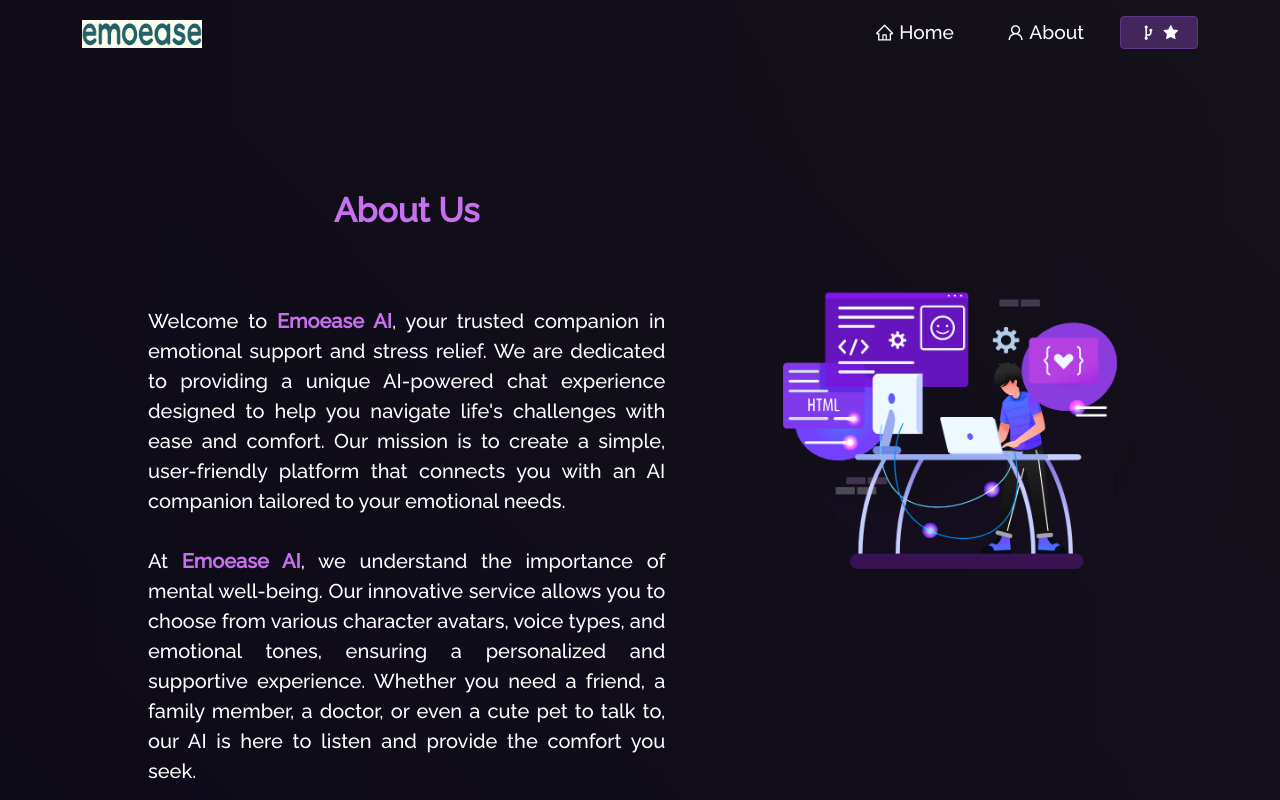
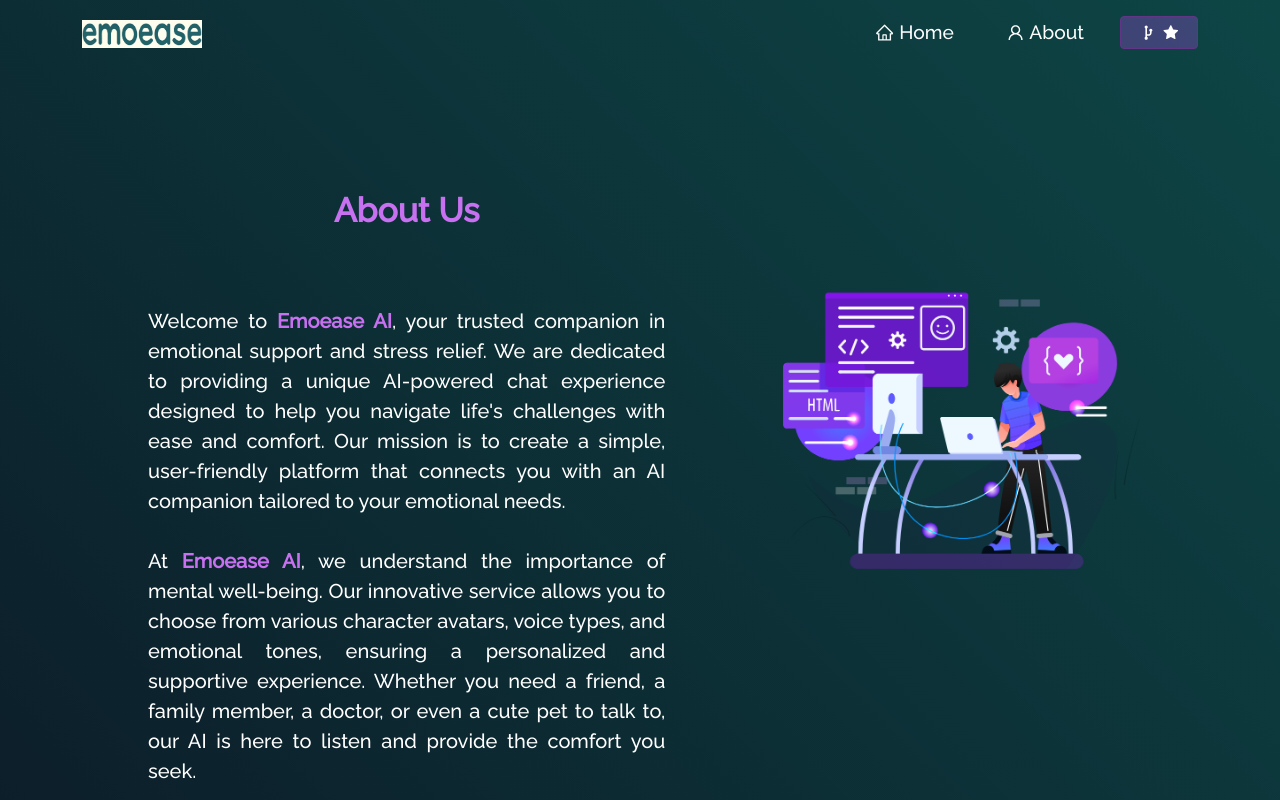
Before and after one commit to DavidShan40/EmoEase_AI_Front_End, a React (Create React App) app: page /about in a window 1280 px wide. Shown: the top 800 px of the page. Built offline with nearby package versions, Linux system fonts and the light colour scheme.

Commit message:
修改背景颜色为柔和的绿色并调整文字颜色

```diff
--- a/src/App.css
+++ b/src/App.css
@@ -18,7 +18,7 @@
 
 /* 设置应用程序头部的样式 */
 .App-header {
-  background-color: #282c34;
+  background-color: #E0F7FA;
   min-height: 100vh;
   display: flex;
   flex-direction: column;
@@ -46,7 +46,7 @@
 /* 设置卡片视图的样式 */
 .quote-card-view {
   background-color: #f8f9fa;
-  color: #343a40;
+  color: #088F8F;
   padding: 20px;
   border-radius: 10px;
   margin: 20px;
--- a/src/index.css
+++ b/src/index.css
@@ -4,5 +4,5 @@
   font-family: "Raleway", serif !important;
   -webkit-font-smoothing: antialiased;
   -moz-osx-font-smoothing: grayscale;
-  background-image: linear-gradient(to left, rgb(27 20 41), rgb(20 15 35));
+  background-image: linear-gradient(to left, rgb(8, 143, 143), rgb(8, 143, 143));
 }
--- a/src/style.css
+++ b/src/style.css
@@ -299,6 +299,7 @@
 .home-section {
   position: relative;
   z-index: -1;
+  background-color: #E0F7FA;
   background-image: var(--image-gradient), url(./Assets/home-bg.png);
   background-position: top center;
   background-repeat: no-repeat;
```
